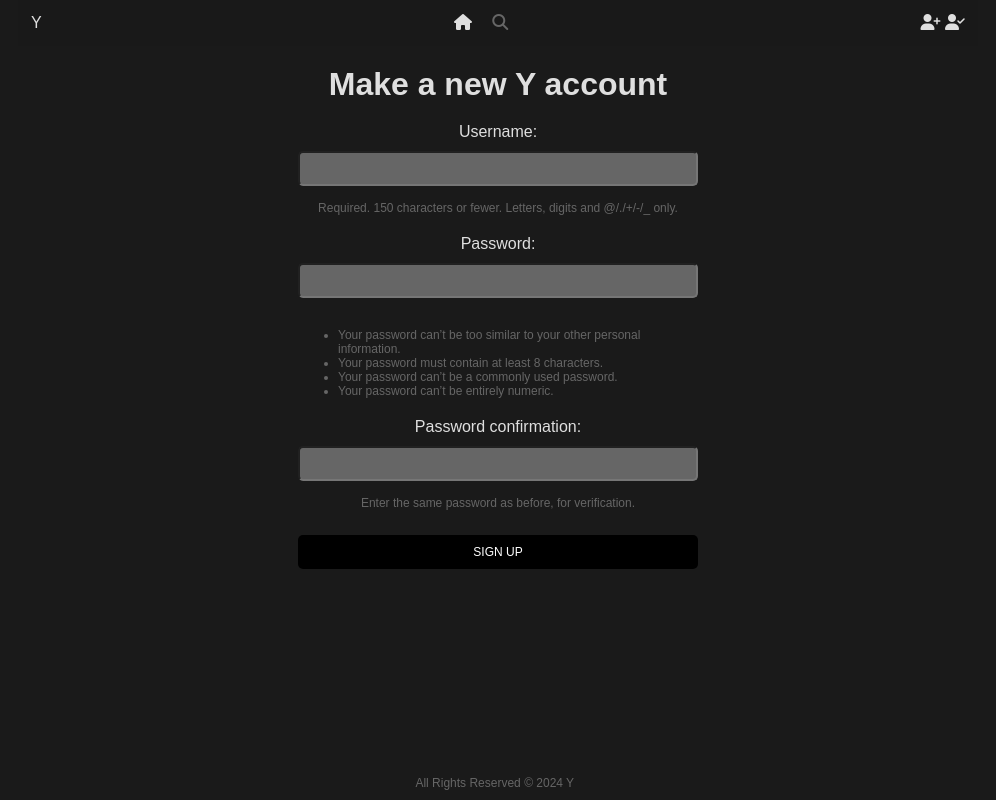
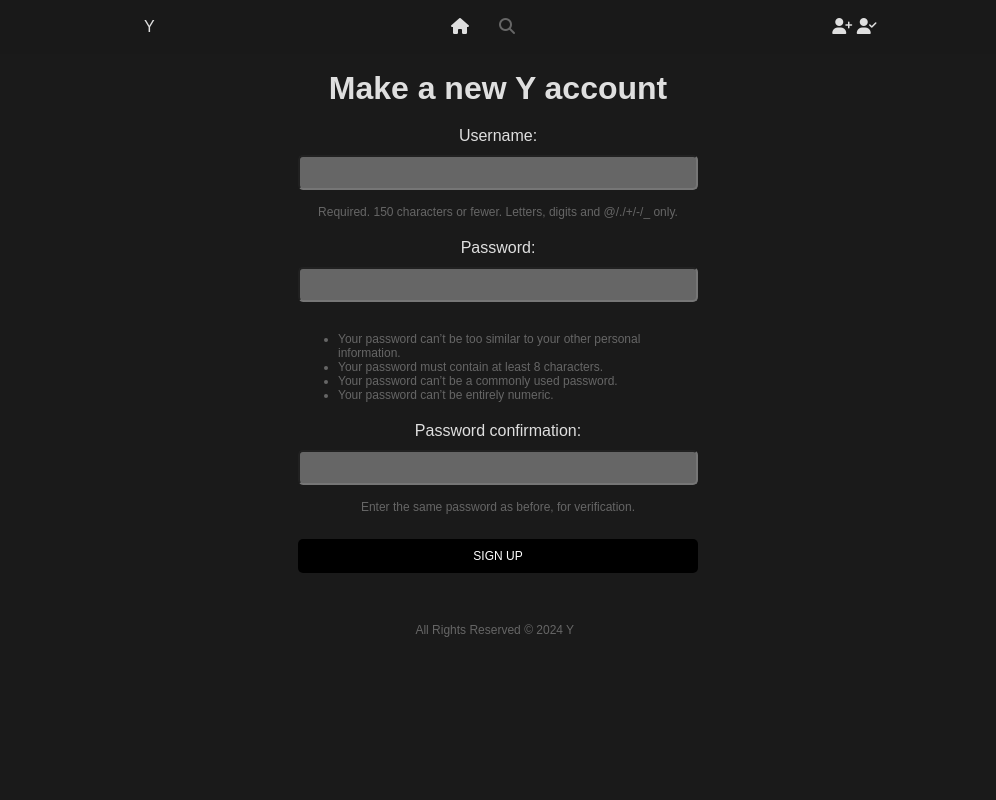
Before and after one commit to tylerbui/project3, a Django app: page /accounts/signup/ in a window 1280 px wide. Shown: the whole page, without its empty margins (142-1138 px from the left). Run offline with Django 4.2, Linux system fonts and the light colour scheme.

Commit message:
updates nav styling...again

```diff
--- a/main_app/static/css/style.css
+++ b/main_app/static/css/style.css
@@ -14,8 +14,9 @@ body {
     background-color: var(--main-background);
     display: flex;
     flex-direction: column;
+    align-items: center;
     height: 100vh;
-    margin: 0;
+    padding-top: 50px;
 }
 
 h1 {
@@ -23,25 +24,42 @@ h1 {
 }
 
 header {
-    background-color: rgba(26, 26, 26, 0.6);
+    background-color: rgba(26, 26, 26, 0.9);
     color: var(--secondary-text);
-    padding: 6px;
-    text-align: center;
+    display:grid;
+    grid-template-columns: 3fr 1fr 3fr;
+    align-items: center;
+    width: 100%;
+    padding:0.5em 1em;
+    font-size: 1em;
+    position:fixed;
+    top:0; left:0;
+    backdrop-filter: blur(10px);
     z-index: 1000;
-    width: 75%;
-    align-items: center;
-    margin: 0 auto;
-    /* font-size: 2vmin; */
 }
 
 .logo {
-    float: left;
-    margin-left: 5px;
+    justify-self:center;
+    padding-left:1em;
+}
+
+nav {
+    display: grid;
+    grid-template-columns: repeat(5, auto);
+    justify-content: center;
+    gap:10px;
+}
+
+nav a {
+    color: var(--seconadry-text);
+    text-decoration: none;
+    padding: 10px 10px;
+    display: inline-block;
 }
 
 .icon {
-    float: right;
-    margin-right: 5px;
+    justify-self: center;
+    font-size: 1em;
 }
 
 .logo a,
@@ -63,17 +81,6 @@ body > header > div.icon > form > button {
     color:var(--secondary-text);
 }
 
-nav {
-    display: inline-block;
-}
-
-nav a {
-    color: var(--seconadry-text);
-    text-decoration: none;
-    padding: 10px 20px;
-    display: inline-block;
-}
-
 a {
     text-decoration: none;
 }
@@ -88,9 +95,10 @@ a.active {
 
 main.container {
     margin: 20px 0;
-    height: 90vh;
+
     text-align: center;
     color: var(--main-text);
+    width:400px;
 }
 
 footer {
@@ -98,6 +106,7 @@ footer {
     color: var(--secondary-text);
     margin: 10px 0;
     font-size: 1.5vmin;
+    padding: 10px;
 }
 
 
@@ -170,13 +179,16 @@ body > main > form > button {
 .post-container {
     width: 364px;
     background-color: var(--main-background);
-    margin: 20px auto;
+    margin: 0 auto;
+}
+
+.post {
+    margin: 5px 0;
     border-bottom: 1px solid var(--secondary-text);
-    box-shadow: 0 0 10px rgba(0, 0, 0, 0.1);
 }
 
 .user-info {
-    padding: 10px;
+    padding: 10px 0;
     display: flex;
     justify-content:flex-start;
     align-items:end;
@@ -189,19 +201,26 @@ body > main > form > button {
 }
 
 .username {
-    font-size:0.9em;
-    margin-left:10px;
+    font-size:0.8em;
+    margin-left:8px;
+    font-weight:bold;
 }
 
 .post-time {
     color: var(--secondary-text);
     font-size: 0.9em;
-    margin-left:183px;
+    margin-left:200px;
+}
+
+.post-text {
+    text-align:left;
+    padding:0px 0px 8px 0px;
+    font-size: 0.8em;
+    color:rgba(255,255,255, 0.7);
 }
 
 .post-image {
     width: 100%;
-    display: block;
 }
 
 .post-interactions {
@@ -231,14 +250,10 @@ body > main > div > div > div.post-interactions > button:hover {
 
 
 /* MEDIA QUERIES */
-@media screen and (min-width: 390px) {
+@media screen and (max-width: 490px) {
 
-    .logo, .icon {
-        padding: 8px 2px;
-    }
 
-    nav a {
-        padding: 8px;
-    }
+
+
 
 }
```
